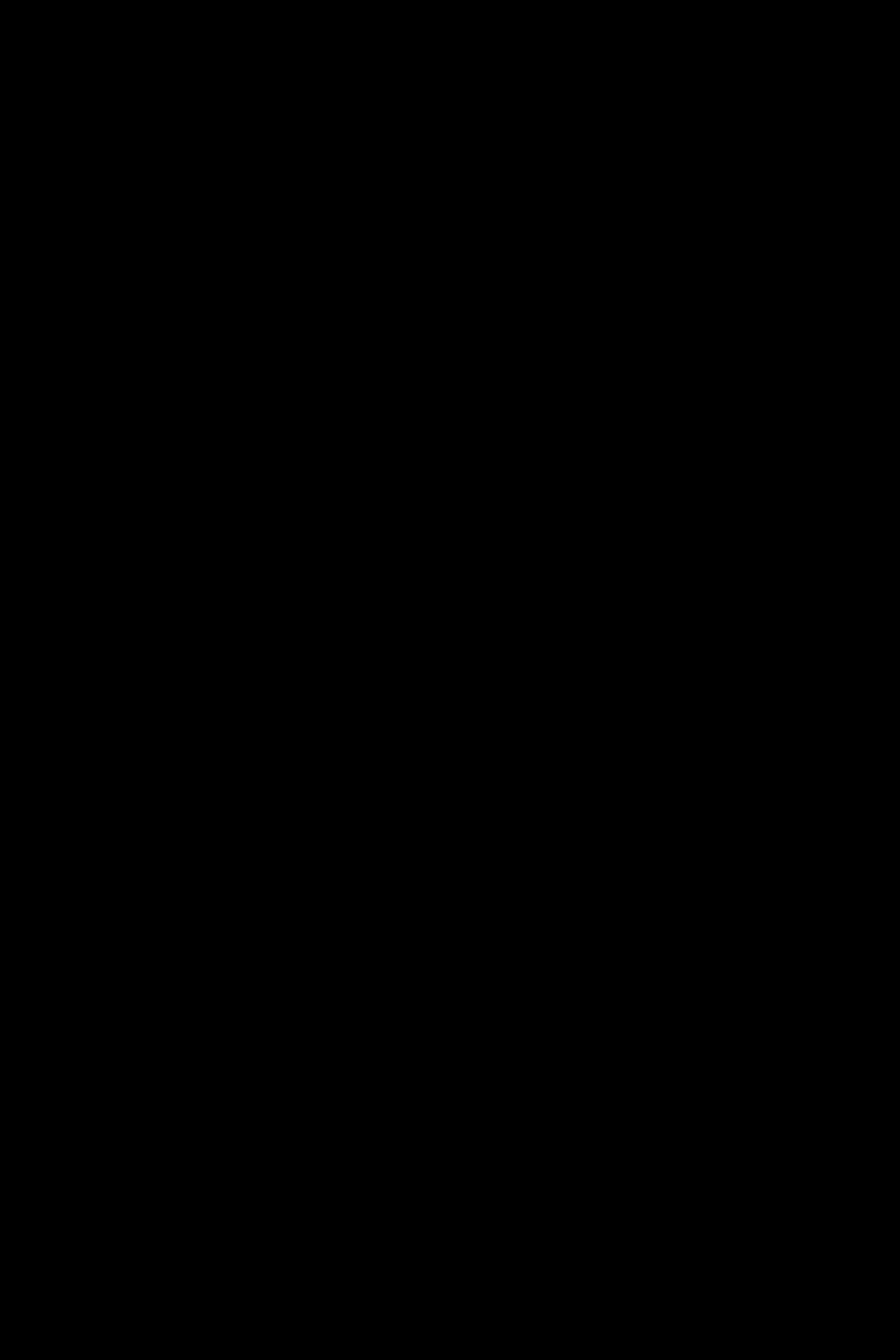
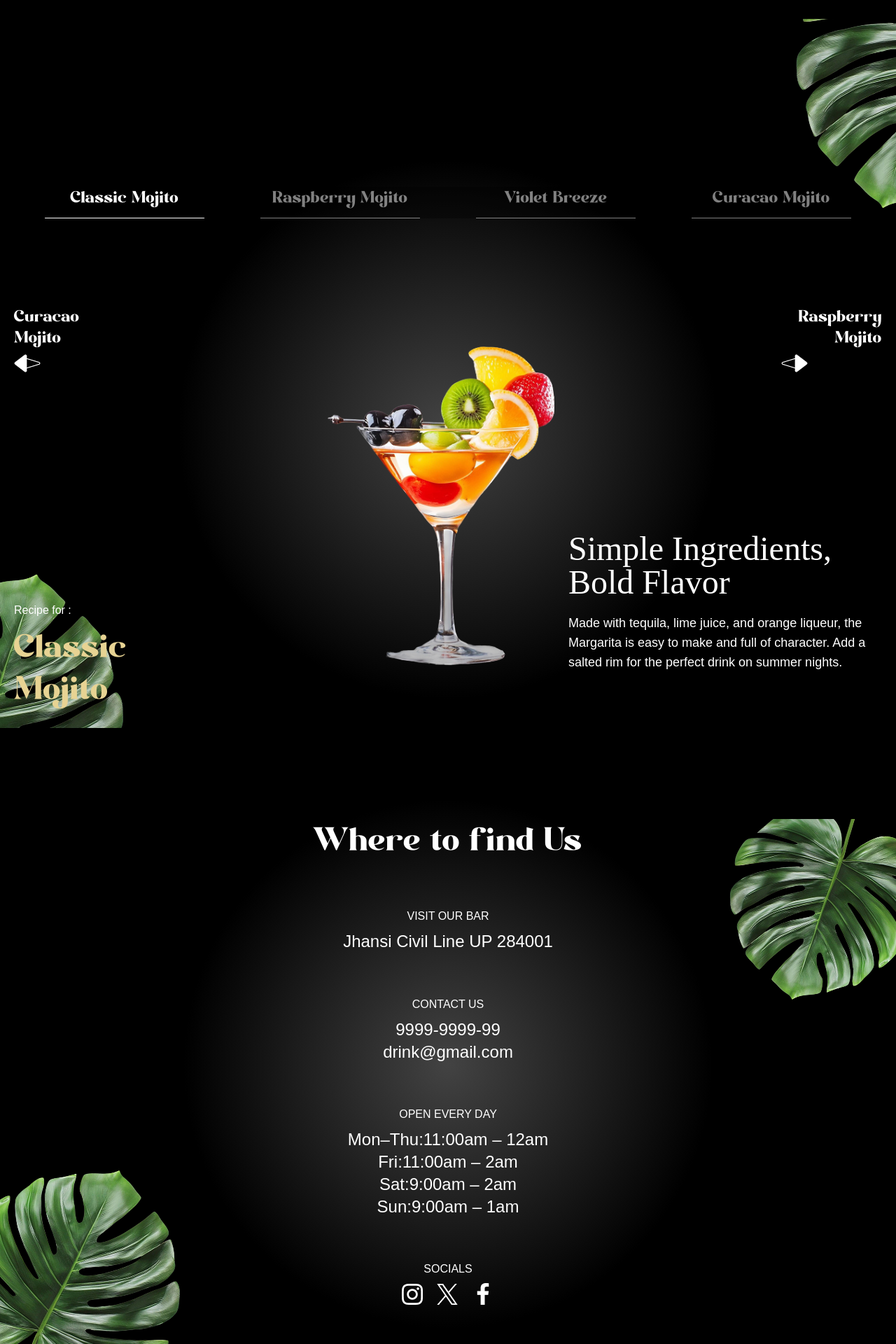
Before and after one commit to rohitrai-04/gsap-mocktails, a React (Vite) app: page / in a window 1280 px wide. Shown: the part 3985-5905 px from the top of the page at 70% size. Before the commit the page ends 4012 px from the top, so only its background shows below. Built offline with nearby package versions, Linux system fonts and the light colour scheme; a web font is replaced by a local one.

Commit message:
Implement Contact Section

```diff
--- a/constant/index.js
+++ b/constant/index.js
@@ -134,7 +134,7 @@
  },
 ];
 
-const sliderLists = [
+const allCocktails = [
  {
 	id: 1,
 	name: "Classic Mojito",
@@ -179,5 +179,5 @@
  openingHours,
  storeInfo,
  socials,
- sliderLists,
+ allCocktails,
 };
--- a/src/App.jsx
+++ b/src/App.jsx
@@ -6,6 +6,8 @@
 import Navbar from "./components/Navbar";
 import About from "./components/About";
 import Art from "./components/Art";
+import Menu from "./components/Menu";
+import Contact from "./components/Contact";
 
 gsap.registerPlugin(ScrollTrigger, SplitText);
 const App = () => {
@@ -17,6 +19,8 @@
         <Cocktails />
         <About/>
         <Art/>
+        <Menu/>
+        <Contact/>
       </main>
     </>
   );
--- /dev/null
+++ b/src/components/Contact.jsx
@@ -0,0 +1,90 @@
+import React from "react";
+import { openingHours, socials } from "../../constant";
+import { useGSAP } from "@gsap/react";
+import { SplitText } from "gsap/all";
+import gsap from "gsap";
+const Contact = () => {
+  useGSAP(() => {
+    const titleSplit = SplitText.create("#contact h2", { type: "words" });
+    const timeLine = gsap.timeline({
+      scrollTrigger: {
+        trigger: "#contact",
+        start: "top center",
+      },
+      ease: "power1.inOut ",
+    });
+    timeLine.from(titleSplit.words, {
+      opacity: 0,
+      yPercent: 100,
+      stagger: 0.02,
+    })
+    .from("#contact h3,#contact p",{
+         opacity: 0,
+      yPercent: 100,
+      stagger: 0.02,
+
+    })
+    .to('#f-right-leaf',{
+        y:'50',
+        duration:1,
+        ease:'power1.inOut'
+    })
+    .to('#f-left-leaf',{
+        y:'50',
+        duration:1,
+        ease:'power1.inOut'
+    },'<')
+  });
+  return (
+    <footer id="contact">
+      <img
+        src="/images/footer-right-leaf.png"
+        alt="leaf-right"
+        id="f-right-leaf"
+      />
+      <img
+        src="/images/footer-left-leaf.png"
+        alt="leaf-left"
+        id="f-left-leaf"
+      />
+      <div className="content">
+        <h2>Where to find Us</h2>
+        <div>
+          <h3>Visit our Bar</h3>
+          <p>Jhansi Civil Line UP 284001</p>
+        </div>
+        <div>
+          <h3>Contact Us</h3>
+          <p>9999-9999-99</p>
+          <p>drink@gmail.com</p>
+        </div>
+        <div>
+          <h3>Open Every Day</h3>
+          {openingHours.map((time) => (
+            <p key={time.day}>
+              {time.day}:{time.time}
+            </p>
+          ))}
+        </div>
+        <div>
+          <h3>Socials</h3>
+          <div className="flex-center gap-5">
+            {socials.map((social) => (
+              <a
+                href={social.url}
+                key={social.name}
+                target="_blank"
+                rel="noopener noreferrer"
+                aria-label={social.name}
+              >
+                <img src={social.icon} alt="" />
+              </a>
+            ))}
+          </div>
+        </div>
+      </div>
+    </footer>
+  );
+};
+
+export default Contact;
--- /dev/null
+++ b/src/components/Menu.jsx
@@ -0,0 +1,100 @@
+"use clients";
+import React, { useRef, useState } from "react";
+import { allCocktails } from "../../constant";
+import { useGSAP } from "@gsap/react";
+import gsap from "gsap"
+const Menu = () => {
+  const [currentIndex, setCurrentIndex] = useState(0);
+  const totalCocktails = allCocktails.length;
+useGSAP(()=>{
+ gsap.fromTo("#title",{opacity:0},{opacity:1,duration:1})
+gsap.fromTo(".cocktail img",{opacity:0,xPercent:-100},{xPercent:0,opacity:1,duration:1,ease:"power1.inOut"})
+},[currentIndex])
+gsap.fromTo(".details h2",{opacity:0,yPercent:100},{yPercent:0,opacity:100,ease:"power1.inOut"})
+gsap.fromTo(".details p",{opacity:0,yPercent:100},{yPercent:0,opacity:100,ease:"power1.inOut"})
+
+
+  const goToSlide = (index) => {
+    const newIndex = (index + totalCocktails) % totalCocktails;
+    setCurrentIndex(newIndex);
+  };
+  const getCocktailAt = (indexoffset)=>{
+    return allCocktails[(currentIndex+indexoffset+totalCocktails) % totalCocktails]
+  }
+  const currentCocktail = getCocktailAt(0)
+  const prevCocktail = getCocktailAt(-1)
+  const nextCocktail = getCocktailAt(1)
+
+  const contentRef = useRef()
+  return (
+    <section id="menu" aria-labelledby="menu-heading" >
+      <img
+        src="/images/slider-left-leaf.png"
+        alt="left-leaf"
+        id="m-left-leaf"
+          className="absolute bottom-0 right-0 max-h-screen overflow-hidden"
+      />
+      <img
+        src="/images/slider-right-leaf.png"
+        alt="right-leaf"
+        id="m-right-leaf"
+       className="overflow-hidden"
+      />
+      <h2 id="menu-heading" className="sr-only">
+        Cocktails Menu
+      </h2>
+      <nav className="cocktail-tabs" aria-label="coctail Navigation">
+        {allCocktails.map((cocktail, index) => {
+          const isActive = index === currentIndex;
+          return (
+            <button
+              className={`${
+                isActive
+                  ? "text-white border-white"
+                  : "text-white/50 border-white/50"
+              }`}
+              onClick={() => goToSlide(index)}
+              key={cocktail.id}
+            >
+              {cocktail.name}
+            </button>
+          );
+        })}
+      </nav>
+      <div className="content">
+        <div className="arrows">
+          <button
+            className="text-left"
+            onClick={() => goToSlide(currentIndex - 1)}
+          >
+            <span>{prevCocktail.name}</span>
+            <img src="/images/right-arrow.png" alt="left-arrow" aria-hidden="true" />
+          </button>
+          <button
+            className="text-right"
+            onClick={() => goToSlide(currentIndex + 1)}
+          >
+            <span>{nextCocktail.name}</span>
+            <img src="/images/left-arrow.png" alt="right-arrow" aria-hidden="true" />
+          </button>
+        </div>
+        <div className="cocktail">
+            <img src={currentCocktail.image} className="object-contain max-h-[80vh]" alt="" />
+        </div>
+        <div className="recipe">
+            <div ref={contentRef} className="info ">
+                <p>Recipe for :</p>
+                <p id="title">{currentCocktail.name}</p>
+
+            </div>
+            <div className="details">
+                <h2>{currentCocktail.title}</h2>
+                <p>{currentCocktail.description}</p>
+            </div>
+        </div>
+      </div>
+    </section>
+  );
+};
+
+export default Menu;
```
